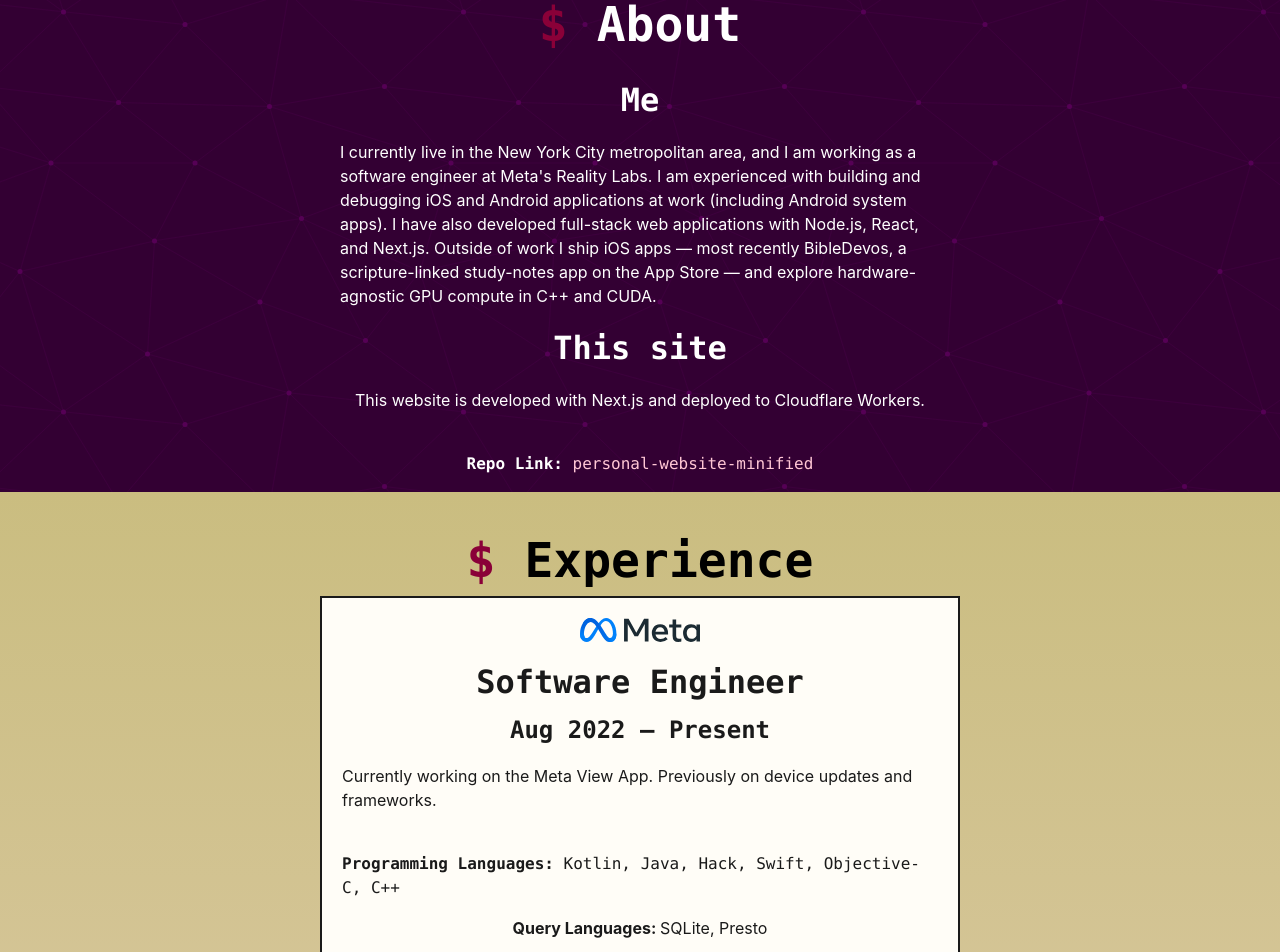
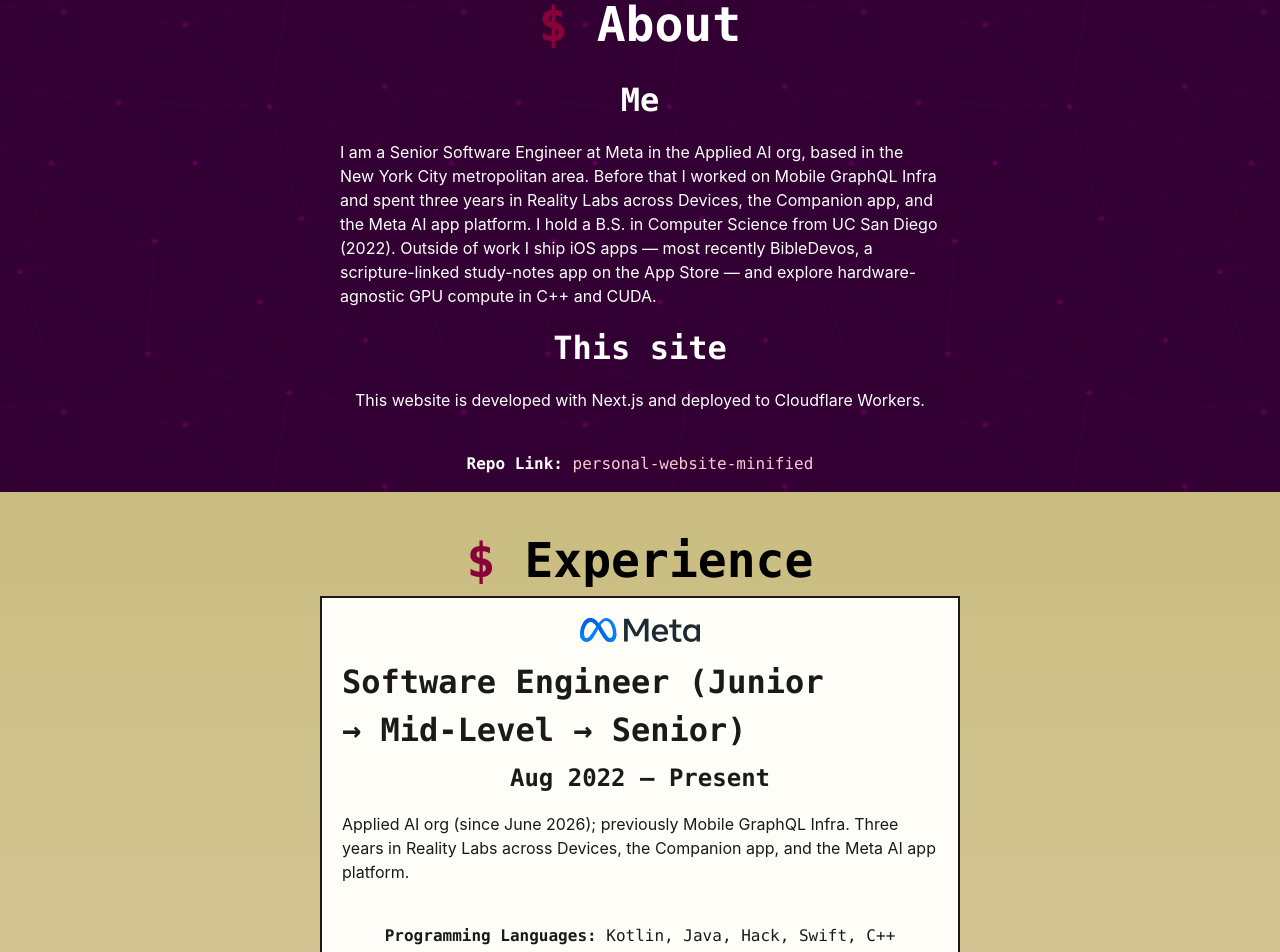
Before and after one commit to paulpan05/personal-website-minified, a Next.js app: page / in a window 1280 px wide. Shown: the part 580-1532 px from the top of the page. Built offline with nearby package versions, Linux system fonts and the light colour scheme; no server answers.

Commit message:
About/Experience: rewrite from LinkedIn source of truth; role shows Junior to Senior progression

```diff
--- a/src/data/paragraphs.ts
+++ b/src/data/paragraphs.ts
@@ -1,4 +1,4 @@
-export const aboutMeText = `I currently live in the New York City metropolitan area, and I am working as a software engineer at Meta's Reality Labs. I am experienced with building and debugging iOS and Android applications at work (including Android system apps). I have also developed full-stack web applications with Node.js, React, and Next.js. Outside of work I ship iOS apps — most recently BibleDevos, a scripture-linked study-notes app on the App Store — and explore hardware-agnostic GPU compute in C++ and CUDA.`;
+export const aboutMeText = `I am a Senior Software Engineer at Meta in the Applied AI org, based in the New York City metropolitan area. Before that I worked on Mobile GraphQL Infra and spent three years in Reality Labs across Devices, the Companion app, and the Meta AI app platform. I hold a B.S. in Computer Science from UC San Diego (2022). Outside of work I ship iOS apps — most recently BibleDevos, a scripture-linked study-notes app on the App Store — and explore hardware-agnostic GPU compute in C++ and CUDA.`;
 
 export const aboutThisSiteText = `This website is developed with Next.js and deployed to Cloudflare Workers.`;
 
--- a/src/data/subsections.ts
+++ b/src/data/subsections.ts
@@ -20,10 +20,10 @@
     logo: "/image/Meta_Platforms_Inc._logo.svg",
     company: "Meta",
     employmentTime: "Aug 2022 – Present",
-    role: "Software Engineer",
-    description: "Currently working on the Meta View App. Previously on device updates and frameworks.",
-    programmingLanguages: "Kotlin, Java, Hack, Swift, Objective-C, C++",
-    additionalInfo: "Query Languages: SQLite, Presto\nDebugging IDEs: XCode, Android Studio, Visual Studio Code",
+    role: "Software Engineer (Junior → Mid-Level → Senior)",
+    description: "Applied AI org (since June 2026); previously Mobile GraphQL Infra. Three years in Reality Labs across Devices, the Companion app, and the Meta AI app platform.",
+    programmingLanguages: "Kotlin, Java, Hack, Swift, C++",
+    additionalInfo: "June 2026 – Present: Senior, Applied AI org\nAug 2025 – June 2026: Senior, Mobile GraphQL Infra\nMar 2024 – Aug 2025: Mid-Level, Reality Labs (Devices, then Companion App & Meta AI App Platform)\nAug 2022 – Mar 2024: Junior, Reality Labs – Devices (Boston area)",
   },
   {
     logo: "/image/Amazon_Web_Services_Logo.svg",
```
